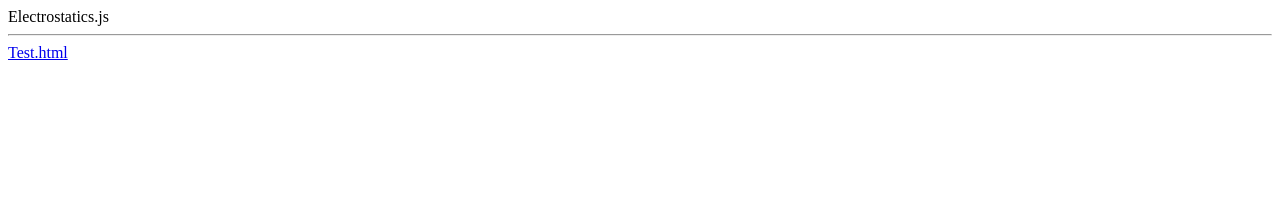
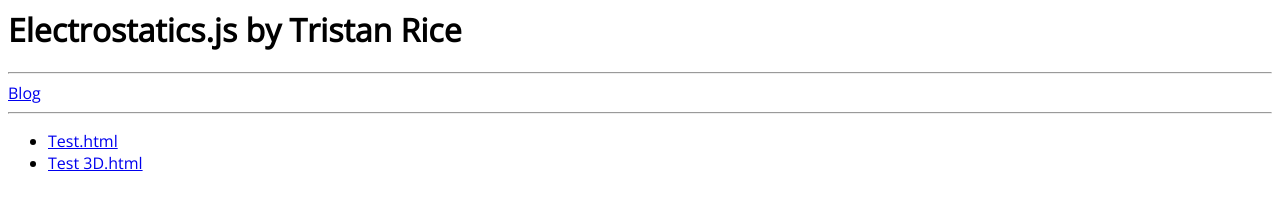
Before and after one commit to d4l3k/electrostatics.js, a plain HTML site: page index.html in a window 1280 px wide. Drawn offline with nearby package versions, Linux system fonts and the light colour scheme.

Commit message:
Updated the index

```diff
--- a/index.html
+++ b/index.html
@@ -1,3 +1,19 @@
-Electrostatics.js
-<hr>
-<a href="spec/test.html">Test.html</a>
+<head>
+    <title>Electrostatics.JS</title>
+    <link href='http://fonts.googleapis.com/css?family=Open+Sans' rel='stylesheet' type='text/css'>
+    <style>
+        * {
+            font-family: 'Open Sans', monospace;
+        }
+    </style>
+</head>
+<body>
+    <h1>Electrostatics.js by Tristan Rice</h1>
+    <hr>
+    <a href="http://upreptristan.wordpress.com">Blog</a>
+    <hr>
+    <ul>
+        <li><a href="spec/test.html">Test.html</a></li>
+        <li><a href="spec/test3d.html">Test 3D.html</a></li>
+    </ul>
+</body>
```
